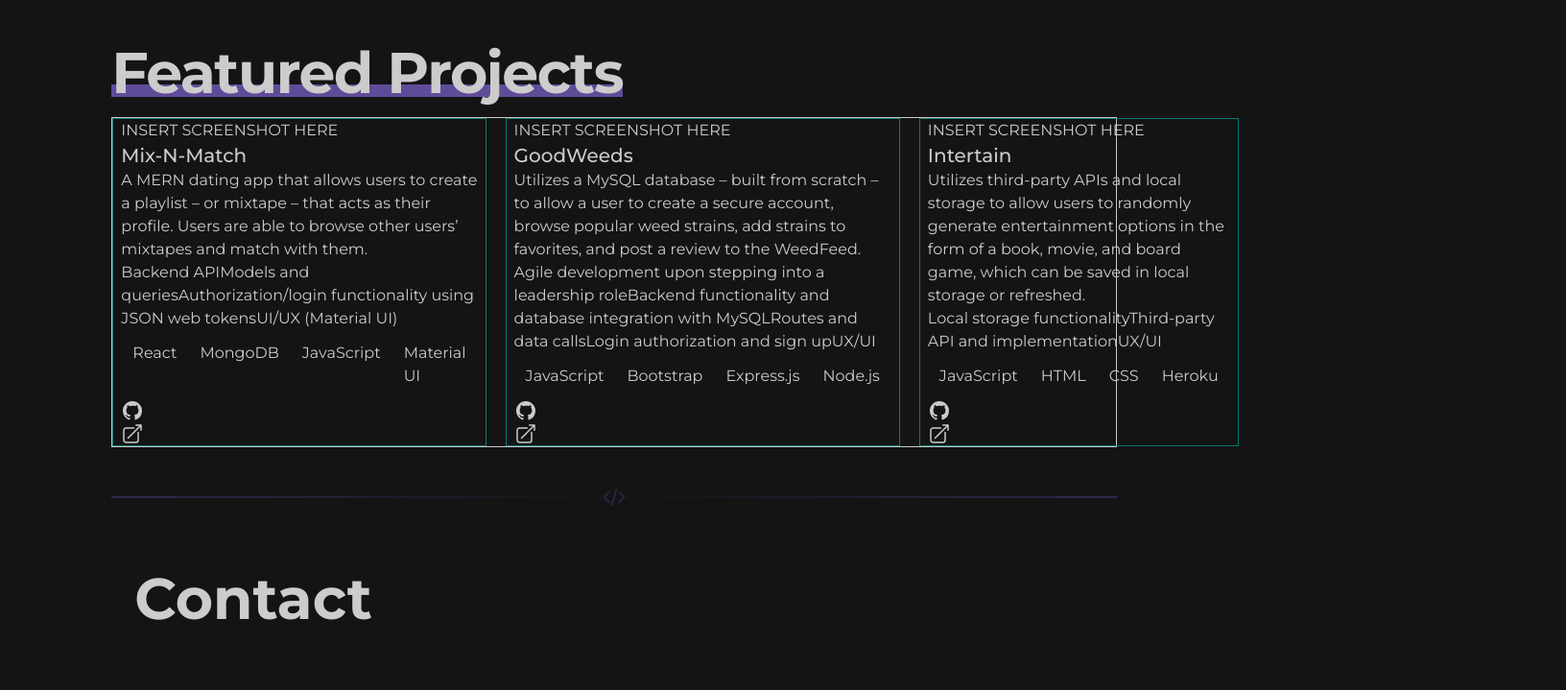
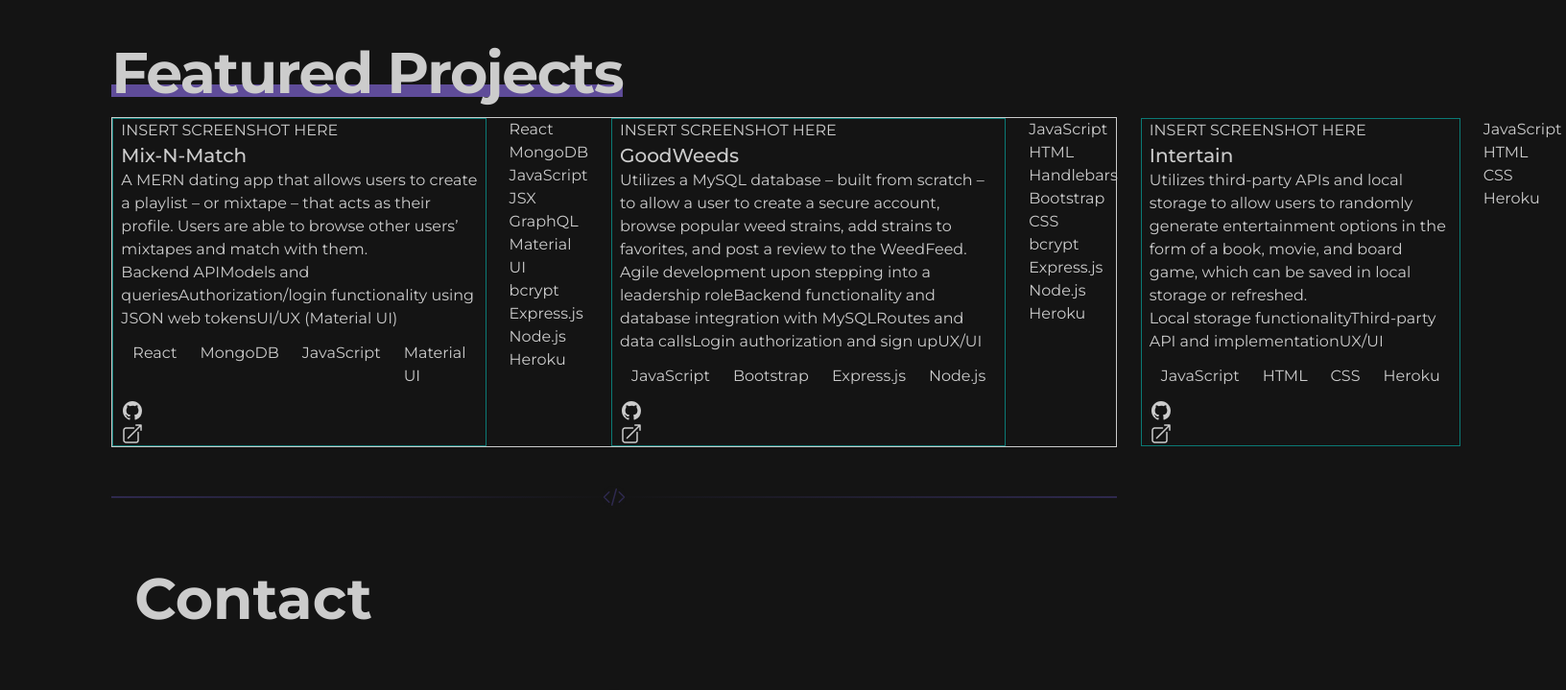
Before and after one commit to graycodesnu/graycodes.dev, a React (Create React App) app: page / in a window 1280 px wide. Shown: the part 1840-2559 px from the top of the page at 96% size, 1632 px wide, since content can reach past the window. Built offline with nearby package versions, Linux system fonts and the light colour scheme.

Commit message:
skills detail rendering.

```diff
--- a/src/components/home/ProjectList.js
+++ b/src/components/home/ProjectList.js
@@ -2,12 +2,20 @@
 import { ReactComponent as GitHubIcon } from "../../assets/icons/githubIcon.svg";
 import { ArrowTopRightOnSquareIcon } from "@heroicons/react/24/outline";
 
+export default function ProjectList({ project }) {
+  // Short skill array for project preview card
+  const shortSkillArray = project.skillsShort;
+  console.log(
+    "This is the short skills array from ProjectList!",
+    shortSkillArray
+  );
 
-export default function ProjectList({ project }) {
-
-const shortSkillArray = project.skillsShort
-console.log("This is the skills array from ProjectList!",shortSkillArray)
-
+  // Detailed skill array for project detail card
+  const detailedSkillArray = project.skillsDetail;
+  console.log(
+    "This is the detailed skills array from ProjectList!",
+    detailedSkillArray
+  );
 
   return (
     <>
@@ -23,13 +31,11 @@ console.log("This is the skills array from ProjectList!",shortSkillArray)
           <ul>
             <li>{project.responsibilities}</li>
           </ul>
-          {/* Skills */}
+          {/* Short Skills */}
           <div className="flex flex-row">
-
-            {shortSkillArray.map(skill => (
+            {shortSkillArray.map((skill) => (
               <li className="list-none p-3">{skill}</li>
             ))}
-
           </div>
           {/* GitHub */}
           <a href={project.github}>
@@ -41,6 +47,12 @@ console.log("This is the skills array from ProjectList!",shortSkillArray)
           </a>
         </div>
       </div>
+      {/* Detailed Skills */}
+      <div>
+        {detailedSkillArray.map((skill) => (
+          <li className="list-none px-1">{skill}</li>
+        ))}
+      </div>
     </>
   );
 }
```
